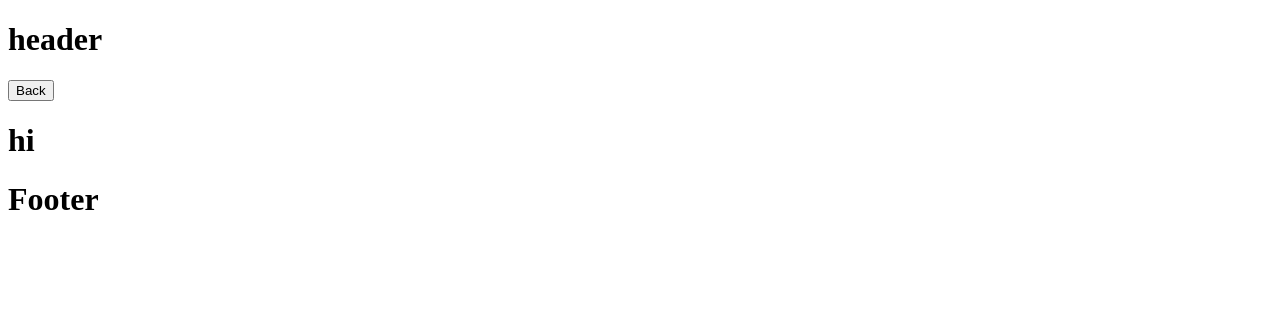
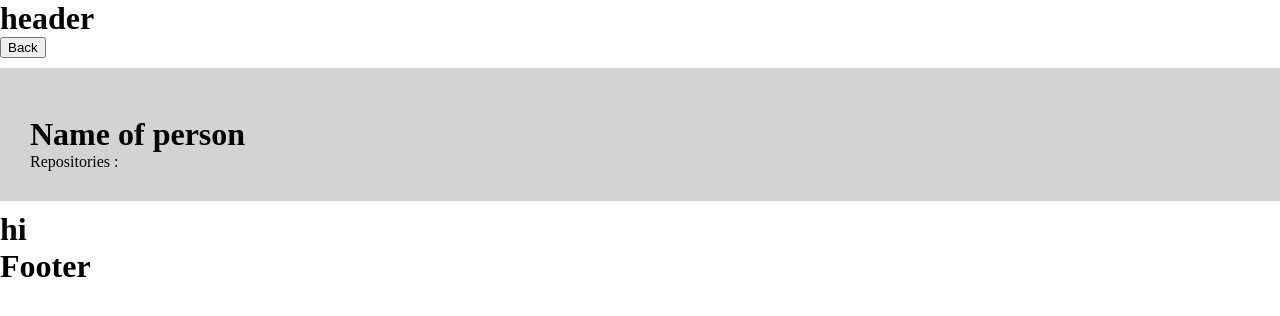
Before and after one commit to trinayau/React-GitHub-API-Challenge, a React app: page / in a window 1280 px wide. Shown: the top 316 px of the page. Built offline with nearby package versions, Linux system fonts and the light colour scheme.

Commit message:
addded userHeader

```diff
--- a/src/App.js
+++ b/src/App.js
@@ -1,6 +1,6 @@
 import React from 'react';
 import { Routes, Route } from 'react-router-dom';
-import { Footer, NavBar } from './components';
+import { Footer, NavBar, UserHeader } from './components';
 import * as Pages from './pages';
 
 
@@ -11,6 +11,7 @@ function App() {
     return (
         <div id="app">
             <NavBar />
+            <UserHeader/>
             <main>
                 <Routes>
                     <Route path="/" element={<Pages.HomePage />} />
--- /dev/null
+++ b/src/components/UserHeader/index.js
@@ -0,0 +1,22 @@
+import React from 'react';
+
+
+import './styles.css';
+
+const UserHeader = () => {
+
+
+
+    return (<>
+        <div id='userHeader'>
+            <img src='' alt='' />
+            <h1>Name of person</h1>
+            <p>Repositories : {}</p>
+        </div>
+
+
+        </>
+    );
+}
+
+export default UserHeader;
--- /dev/null
+++ b/src/components/UserHeader/styles.css
@@ -0,0 +1,8 @@
+*{
+    margin: 0;
+}
+#userHeader {
+    background-color: lightgray;
+    padding: 30px;
+    margin: 10px 0px;
+}
--- a/src/components/index.js
+++ b/src/components/index.js
@@ -2,3 +2,4 @@ export { default as NavBar } from './NavBar';
 export { default as Footer } from './Footer';
 export { default as BackButton } from './BackButton';
 export { default as RepoForms } from './RepoForm';
+export { default as UserHeader } from './UserHeader'
--- a/src/pages/SingleRepoPage/index.js
+++ b/src/pages/SingleRepoPage/index.js
@@ -0,0 +1,13 @@
+import React from 'react';
+
+
+
+
+const HomePage = () => {
+
+
+
+    return <h1>hi</h1>;
+}
+
+export default HomePage;
```
